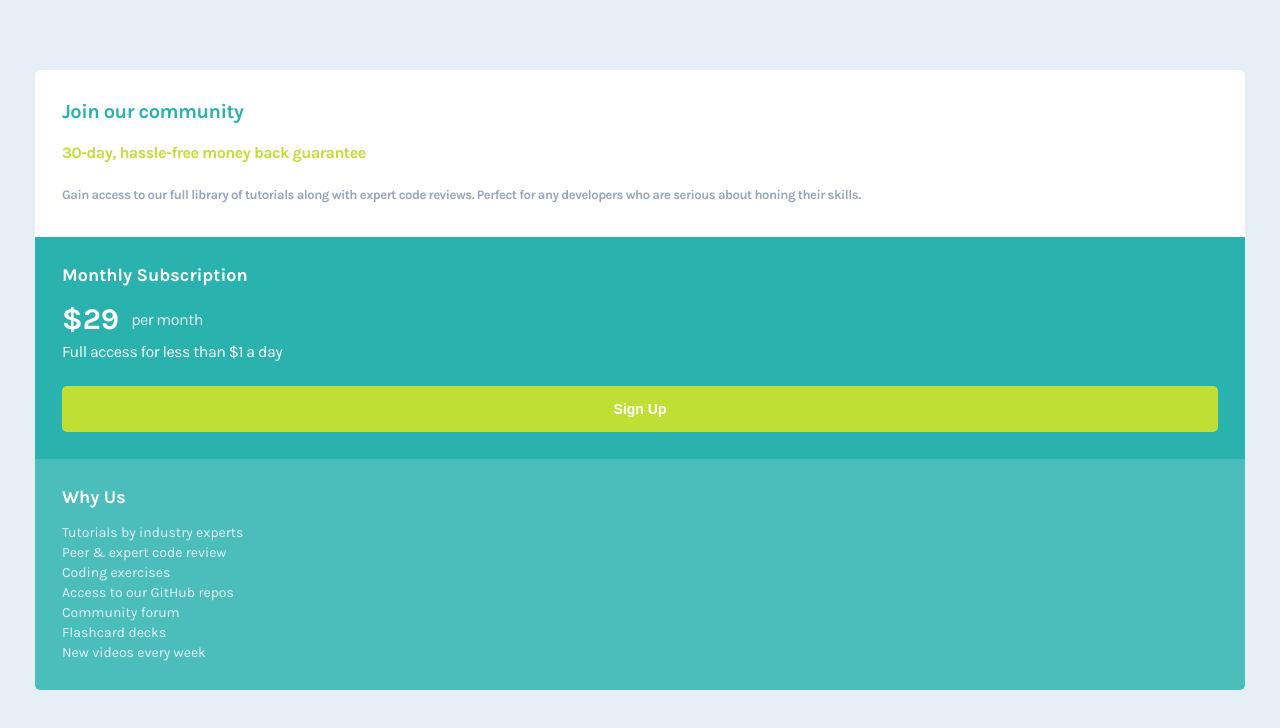
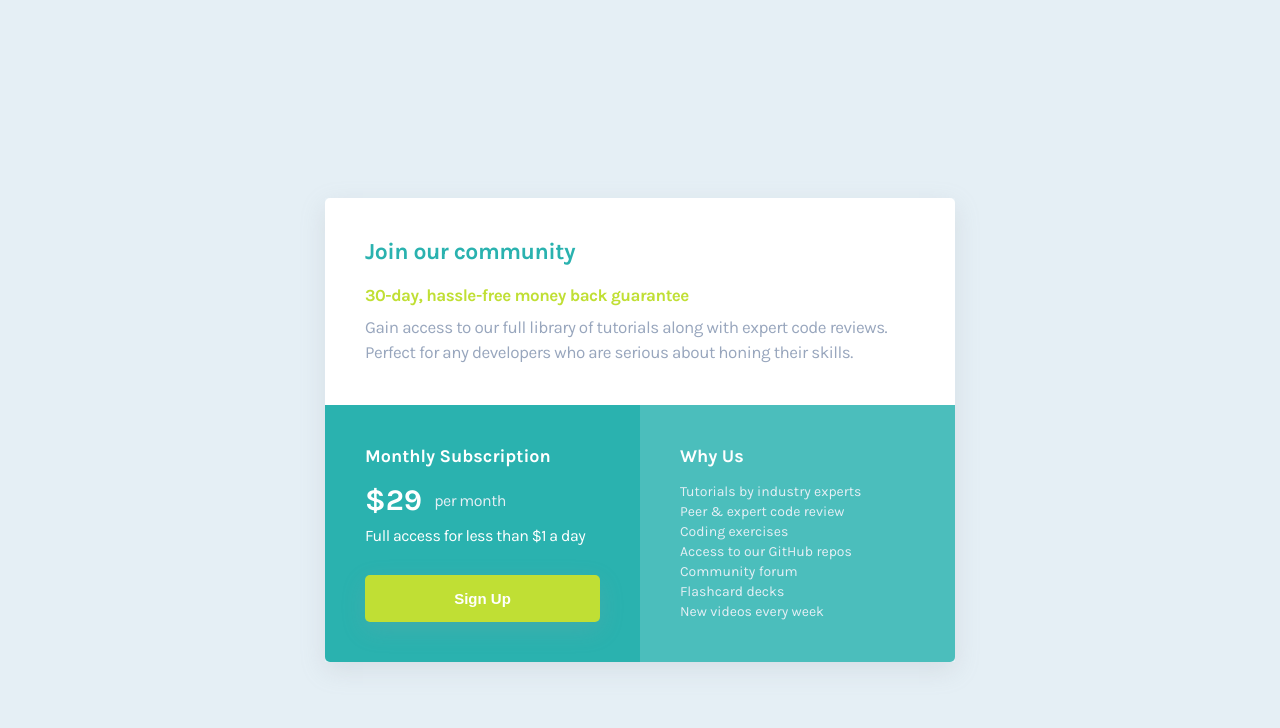
Before and after one commit to aguscorvo/single-price-grid-component, a plain HTML site: page index.html in a window 1280 px wide. Drawn offline with Linux system fonts and the light colour scheme.

Commit message:
Small fixes in mobile styles. Tablet/Desktop styles.

```diff
--- a/assets/css/mobile.css
+++ b/assets/css/mobile.css
@@ -7,6 +7,7 @@
   --color-white: white;
   --font-size: 1.6rem;
   --padding-mobile: 27px;
+  --padding-desktop: 40px;
   --letter-spacing: -0.5px;
   --border-radius: 5px;
 }
@@ -27,8 +28,8 @@ body {
   align-items: center;
   font-family: 'Karla', sans-serif;
   min-width: 320px;
-  height: auto;
-
+  height: 100vh;
+  min-height: 860px;
   background-color: var(--color-light-gray);
 }
 
@@ -50,7 +51,7 @@ li {
   display: grid;
   grid-template-rows: repeat(3, auto);
   margin: 70px 35px;
-  /* box-shadow: 0px 20px 80px 17px rgb(41 41 41 / 25%); */
+  box-shadow: rgba(149, 157, 165, 0.2) 0px 8px 24px;
 }
 
 /* CONTAINER - INTRO */
@@ -79,8 +80,8 @@ li {
 }
 
 .intro p {
-  font-size: 1.3rem;
-  font-weight: bold;
+  font-size: 1.4rem;
+  font-weight: 400;
   color: var(--color-grayish-blue);
   line-height: 25px;
   letter-spacing: var(--letter-spacing);
@@ -127,7 +128,7 @@ li {
   color: var(--color-white);
   font-size: var(--font-size);
   letter-spacing: var(--letter-spacing);
-  padding-bottom: 25px;
+  padding-bottom: 30px;
 }
 
 .subscription button {
@@ -138,6 +139,7 @@ li {
   padding: 15px;
   border: none;
   border-radius: var(--border-radius);
+  box-shadow: rgba(149, 157, 165, 0.2) 0px 8px 24px;
 }
 
 /* CONTAINER - WHY US */
--- /dev/null
+++ b/assets/css/tablet&desktop.css
@@ -0,0 +1,54 @@
+.container {
+  max-width: 630px;
+  max-height: 490px;
+  grid-template-rows: repeat(2, auto);
+  grid-template-columns: repeat(2, 50%);
+}
+
+/* CONTAINER - INTRO */
+
+.container .intro {
+  padding: 40px var(--padding-desktop);
+  grid-row: 1;
+  grid-column: 1/3;
+}
+
+.intro h1 {
+  font-size: 2.3rem;
+}
+
+.intro h3 {
+  font-size: 1.7rem;
+  padding: 20px 0 10px 0;
+}
+
+.intro p {
+  font-size: 1.7rem;
+  font-weight: 400;
+}
+
+/* CONTAINER - SUBSCRIPTION */
+
+.container .subscription {
+  grid-row: 2;
+  grid-column: 1;
+  padding: 40px var(--padding-desktop);
+  border-radius: 0 0 0 var(--border-radius);
+}
+
+.subscription .price {
+  padding-bottom: 8px;
+}
+
+.subscription button {
+  font-size: 1.5rem;
+}
+
+/* CONTAINER - WHY US */
+
+.container .why-us {
+  grid-row: 2;
+  grid-column: 2;
+  padding: 40px var(--padding-desktop);
+  border-radius: 0 0 var(--border-radius) 0;
+}
--- a/index.html
+++ b/index.html
@@ -16,6 +16,11 @@
       rel="stylesheet"
     />
     <link rel="stylesheet" href="./assets/css/mobile.css" />
+    <link
+      rel="stylesheet"
+      href="./assets/css/tablet&desktop.css"
+      media="screen and (min-width: 600px)"
+    />
 
     <title>Frontend Mentor | Single Price Grid Component</title>
 
```
